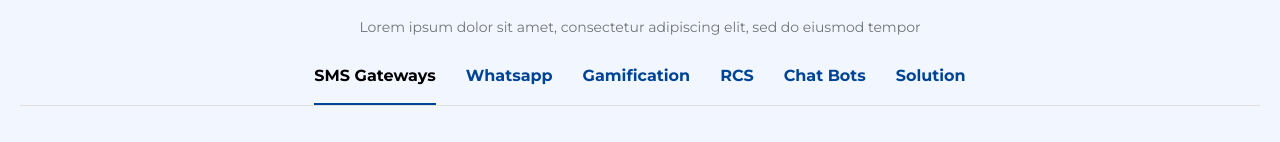
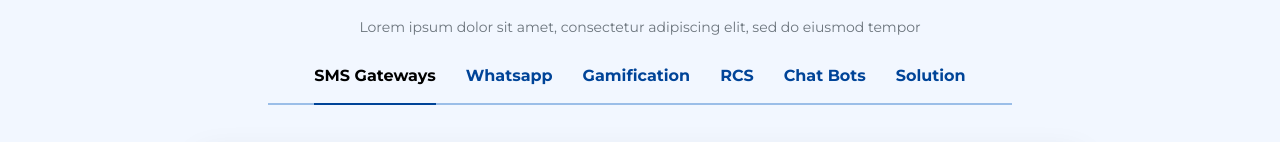
Before and after one commit to bknath/ICS_Mobile, a React (Vite) app: page / in a window 1280 px wide. Shown: the part 658-800 px from the top of the page. Built offline with nearby package versions, Linux system fonts and the light colour scheme.

Commit message:
product section update

```diff
--- a/src/pages/Home/Product/Product.css
+++ b/src/pages/Home/Product/Product.css
@@ -24,10 +24,15 @@
 
 .product-nav {
     display: flex;
+    position: relative;
     justify-content: center;
     margin-bottom: 20px;
-    border-bottom: 1px solid #e0e0e0;
-    padding-bottom: 10px;
+}
+.product-nav-line{
+    position: absolute;
+    bottom: -26%;
+    border-bottom: 2px solid #9bbee8;
+    width: 60%;
 }
 
 .product-nav a {
--- a/src/pages/Home/Product/Product.jsx
+++ b/src/pages/Home/Product/Product.jsx
@@ -103,6 +103,7 @@ const Product = () => {
                 <p>Lorem ipsum dolor sit amet, consectetur adipiscing elit, sed do eiusmod tempor</p>
             </div>
             <nav className="product-nav">
+                <div className="product-nav-line"></div>
                 {["SMS Gateways", "Whatsapp", "Gamification", "RCS", "Chat Bots", "Solution"].map((item) => (
                     <a
                         key={item}
```
